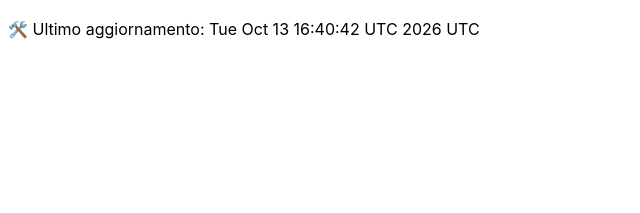
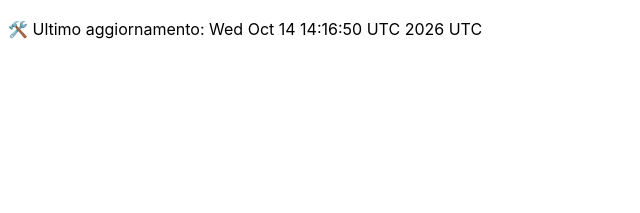
Before and after one commit to DanteTrb/DanteTrb.github.io, a Jekyll site: the page built from badges.md, in a window 1280 px wide. Shown: the top 213 px of the page, without its empty margins (0-640 px from the left). Built offline with Jekyll 4.4.1, drawn with Linux system fonts in a browser that asks for light colours; our own code applies the rules of GitHub Pages for plain Markdown files.

Commit message:
🛠️ Aggiornamento automatico badge

```diff
--- a/badges.md
+++ b/badges.md
@@ -1 +1 @@
-🛠️ Ultimo aggiornamento: Tue Oct 13 16:40:42 UTC 2026 UTC
+🛠️ Ultimo aggiornamento: Wed Oct 14 14:16:50 UTC 2026 UTC
```
